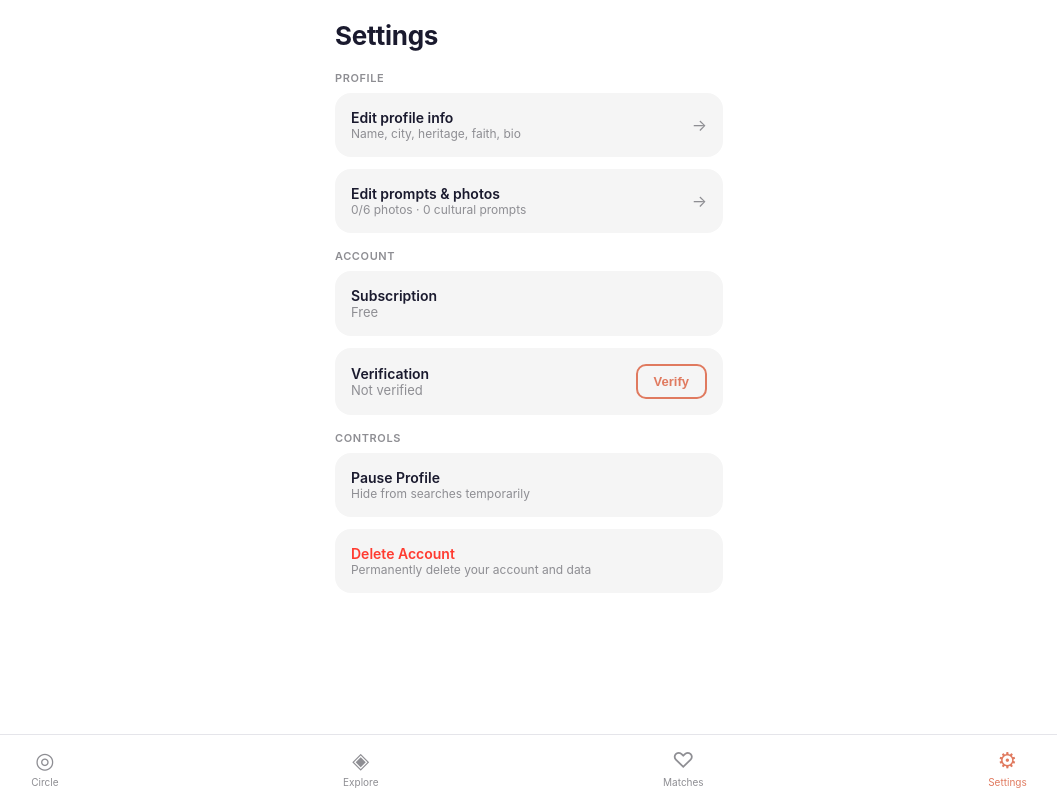
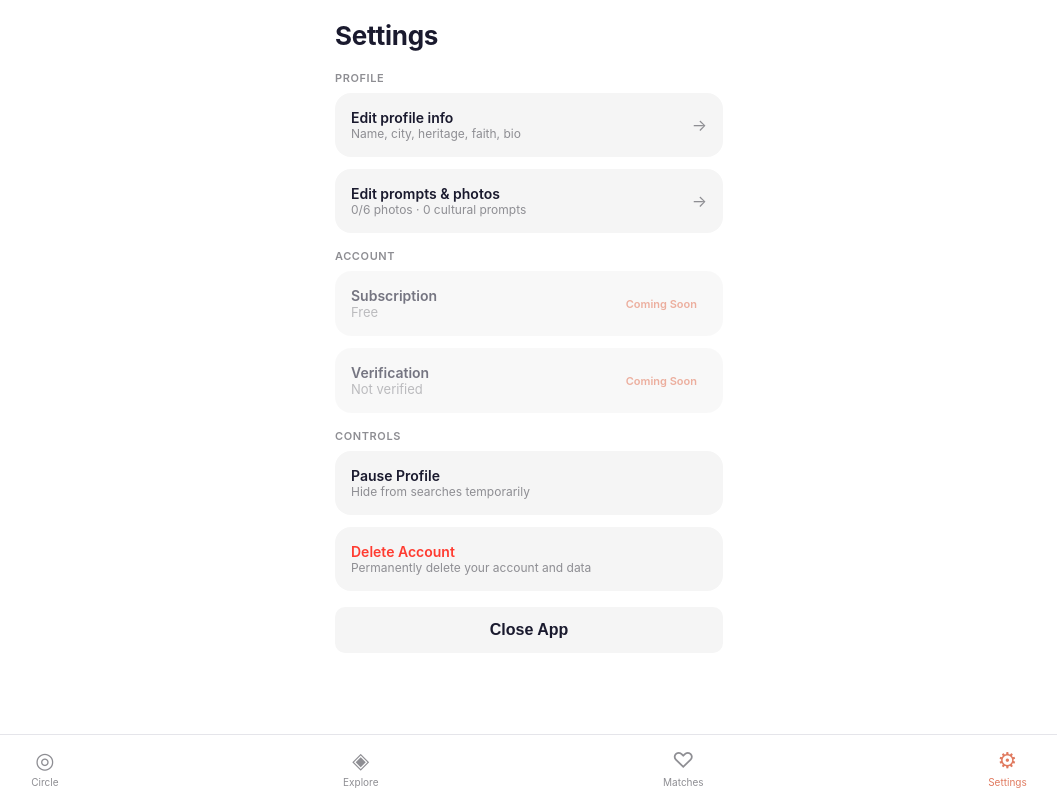
Before and after one commit to toluwase1/rooted-server, a React (Vite) app in the folder miniapp/: page /settings in a window 1280 px wide. Shown: the whole page, without its empty margins (111-1168 px from the left). Built offline with nearby package versions, Linux system fonts and the light colour scheme; no server answers.

Commit message:
fix: close app UX + mark subscription/verification as Coming Soon
- Telegram BackButton shown on all sub-pages (back navigation)
- Close App button added to Settings page
- Subscription: disabled with "Coming Soon" badge
- Verification: disabled with "Coming Soon" badge

```diff
--- a/miniapp/src/App.tsx
+++ b/miniapp/src/App.tsx
@@ -40,6 +40,24 @@ export default function App() {
       setLoading(false)
     })
   }, [])
+
+  // Telegram BackButton — show on all pages except home, handle close on home
+  useEffect(() => {
+    const backButton = window.Telegram?.WebApp?.BackButton
+    if (!backButton) return
+
+    const mainTabs = ['/', '/explore', '/matches', '/settings']
+    const isMainTab = mainTabs.includes(location.pathname)
+
+    if (isMainTab) {
+      backButton.hide()
+    } else {
+      backButton.show()
+      const handler = () => navigate(-1)
+      backButton.onClick(handler)
+      return () => backButton.offClick(handler)
+    }
+  }, [location.pathname])
 
   const onProfileCreated = (newProfile: any) => {
     setProfile(newProfile)
--- a/miniapp/src/pages/Settings.tsx
+++ b/miniapp/src/pages/Settings.tsx
@@ -125,7 +125,7 @@ export default function Settings({ user: initialUser, profile, onUserUpdated }:
       {/* Subscription */}
       <div className="section-label" style={{ marginTop: '16px' }}>Account</div>
 
-      <div className="card">
+      <div className="card" style={{ opacity: 0.6 }}>
         <div style={{ display: 'flex', justifyContent: 'space-between', alignItems: 'center' }}>
           <div>
             <div style={{ fontWeight: '600', fontSize: '14px' }}>Subscription</div>
@@ -133,17 +133,15 @@ export default function Settings({ user: initialUser, profile, onUserUpdated }:
               {subLabel[user?.subscription] || 'Free'}
             </div>
           </div>
-          {user?.subscription === 'free' && (
-            <button className="btn btn-primary" style={{ width: 'auto', padding: '8px 16px', fontSize: '13px' }}
-              onClick={() => navigate('/premium')}>
-              Upgrade
-            </button>
-          )}
+          <span style={{
+            fontSize: '11px', fontWeight: '600', color: 'var(--primary)',
+            background: 'var(--primary)12', padding: '4px 10px', borderRadius: '12px',
+          }}>Coming Soon</span>
         </div>
       </div>
 
       {/* Verification */}
-      <div className="card">
+      <div className="card" style={{ opacity: 0.6 }}>
         <div style={{ display: 'flex', justifyContent: 'space-between', alignItems: 'center' }}>
           <div>
             <div style={{ fontWeight: '600', fontSize: '14px' }}>Verification</div>
@@ -151,12 +149,10 @@ export default function Settings({ user: initialUser, profile, onUserUpdated }:
               {user?.verification === 'photo_verified' ? 'Photo verified' : 'Not verified'}
             </div>
           </div>
-          {user?.verification !== 'photo_verified' && (
-            <button className="btn btn-outline" style={{ width: 'auto', padding: '8px 16px', fontSize: '13px' }}
-              onClick={() => navigate('/verify')}>
-              Verify
-            </button>
-          )}
+          <span style={{
+            fontSize: '11px', fontWeight: '600', color: 'var(--primary)',
+            background: 'var(--primary)12', padding: '4px 10px', borderRadius: '12px',
+          }}>Coming Soon</span>
         </div>
       </div>
 
@@ -182,6 +178,12 @@ export default function Settings({ user: initialUser, profile, onUserUpdated }:
           {confirmDelete ? 'This is permanent and cannot be undone' : 'Permanently delete your account and data'}
         </div>
       </div>
+
+      {/* Close app */}
+      <button className="btn btn-secondary" style={{ marginTop: '16px', width: '100%' }}
+        onClick={() => window.Telegram?.WebApp?.close()}>
+        Close App
+      </button>
     </div>
   )
 }
```
